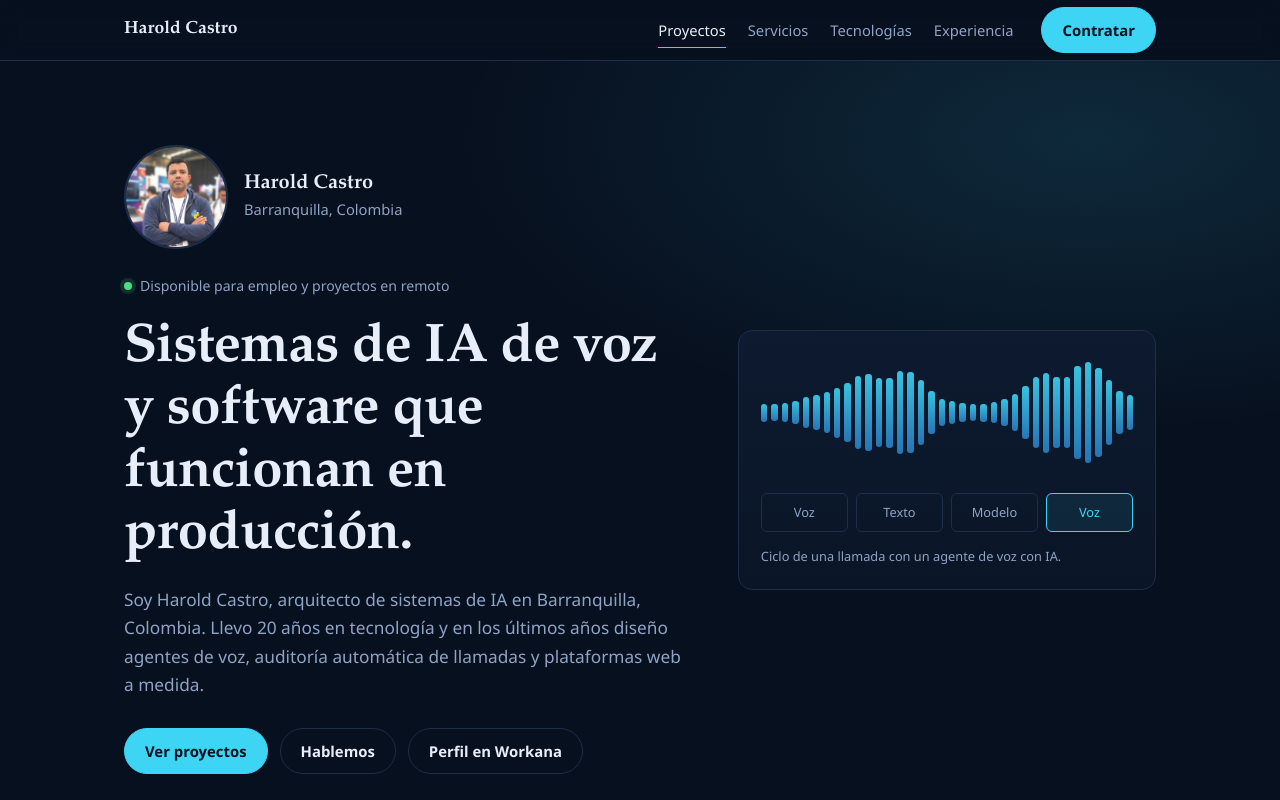
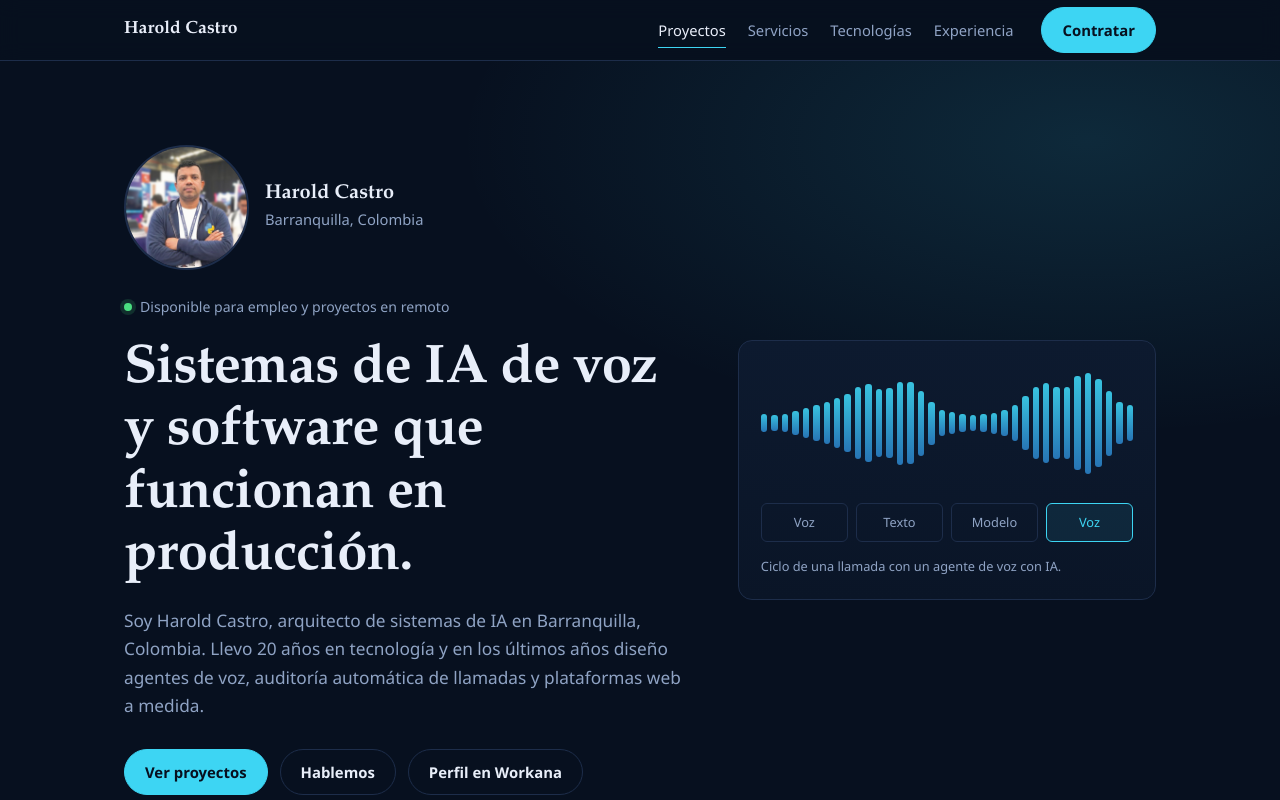
Before and after one commit to haroldcastro-devai/Portafolio, a plain HTML site: page index.html in a window 1280 px wide. Shown: the top 800 px of the page. Drawn offline with Linux system fonts and the light colour scheme.

Commit message:
Aumentar 20 por ciento el tamano de la foto de perfil

```diff
--- a/assets/css/components.css
+++ b/assets/css/components.css
@@ -477,8 +477,8 @@ dd {
 
 .foto {
   flex: none;
-  width: 104px;
-  height: 104px;
+  width: 125px;
+  height: 125px;
   border-radius: 50%;
   border: 2px dashed rgba(61, 213, 243, .6);
   background: rgba(61, 213, 243, .06);
--- a/assets/js/modules/photo.js
+++ b/assets/js/modules/photo.js
@@ -12,8 +12,8 @@
     var image = document.createElement('img');
     image.src = src;
     image.alt = 'Foto de Harold Castro';
-    image.width = 104;
-    image.height = 104;
+    image.width = 125;
+    image.height = 125;
 
     holder.innerHTML = '';
     holder.className = 'foto ok';
--- a/index.html
+++ b/index.html
@@ -29,7 +29,7 @@
 <main id="top">
 <div class="hero"><div class="w">
 <div>
-<div class="id"><div class="foto" id="foto" role="img" aria-label="Espacio reservado para la foto de Harold Castro"><svg viewBox="0 0 24 24" aria-hidden="true"><circle cx="12" cy="8.5" r="4"/><path d="M4 21c1-4.5 4-6.5 8-6.5s7 2 8 6.5"/></svg><small>Tu foto<br>104 × 104 px</small></div><div><strong>Harold Castro</strong><span>Barranquilla, Colombia</span></div></div>
+<div class="id"><div class="foto" id="foto" role="img" aria-label="Espacio reservado para la foto de Harold Castro"><svg viewBox="0 0 24 24" aria-hidden="true"><circle cx="12" cy="8.5" r="4"/><path d="M4 21c1-4.5 4-6.5 8-6.5s7 2 8 6.5"/></svg><small>Tu foto<br>125 × 125 px</small></div><div><strong>Harold Castro</strong><span>Barranquilla, Colombia</span></div></div>
 <span class="live">Disponible para empleo y proyectos en remoto</span>
 <h1>Sistemas de IA de voz y software que funcionan en producción.</h1>
 <p>Soy Harold Castro, arquitecto de sistemas de IA en Barranquilla, Colombia. Llevo 20 años en tecnología y en los últimos años diseño agentes de voz, auditoría automática de llamadas y plataformas web a medida.</p>
```
